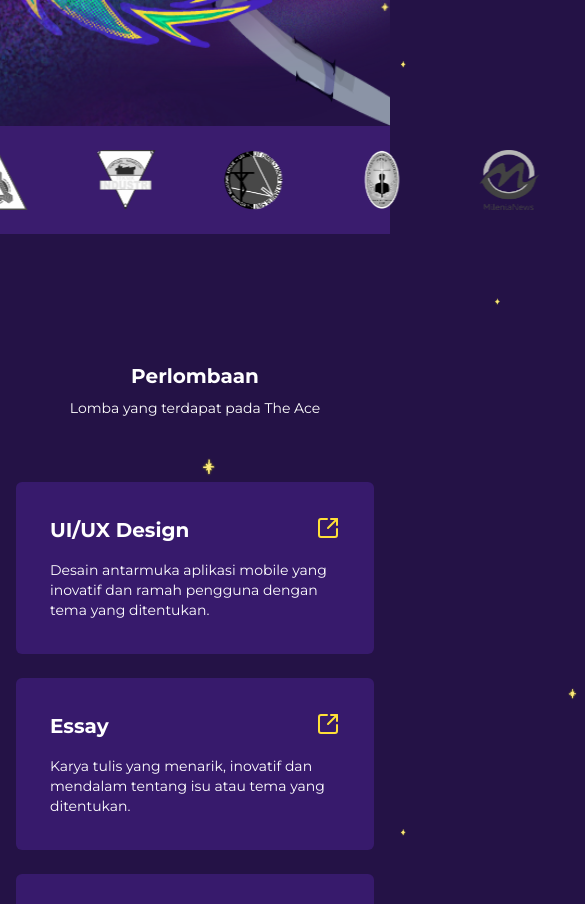
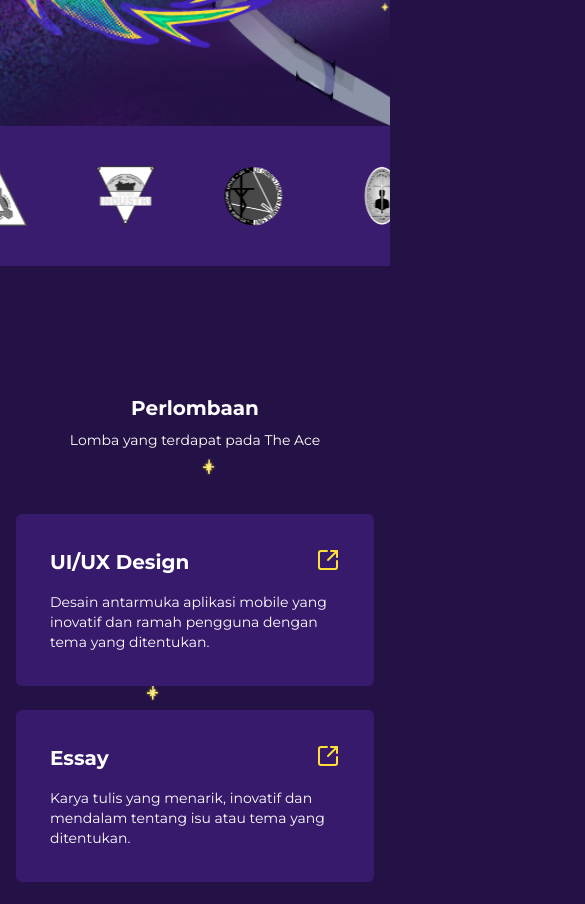
Before and after one commit to Brilliahib/theace-2024, a Next.js app: page / in a window 390 px wide. Shown: the part 960-1864 px from the top of the page, 585 px wide, since content can reach past the window. Built offline with nearby package versions, Linux system fonts and the light colour scheme.

Commit message:
fix: responsive marquee

```diff
--- a/components/marquee/marquee-medpart.jsx
+++ b/components/marquee/marquee-medpart.jsx
@@ -26,7 +26,7 @@ const images = [
 const MarqueeMedpart = () => {
   return (
     <TooltipProvider>
-      <div className="group flex gap-x-4 md:overflow-hidden p-2 bg-secondary md:py-12 py-6">
+      <div className="group flex gap-x-4 overflow-hidden p-2 bg-secondary md:py-12 py-10">
         {Array(6)
           .fill(0)
           .map((_, i) => (
```
